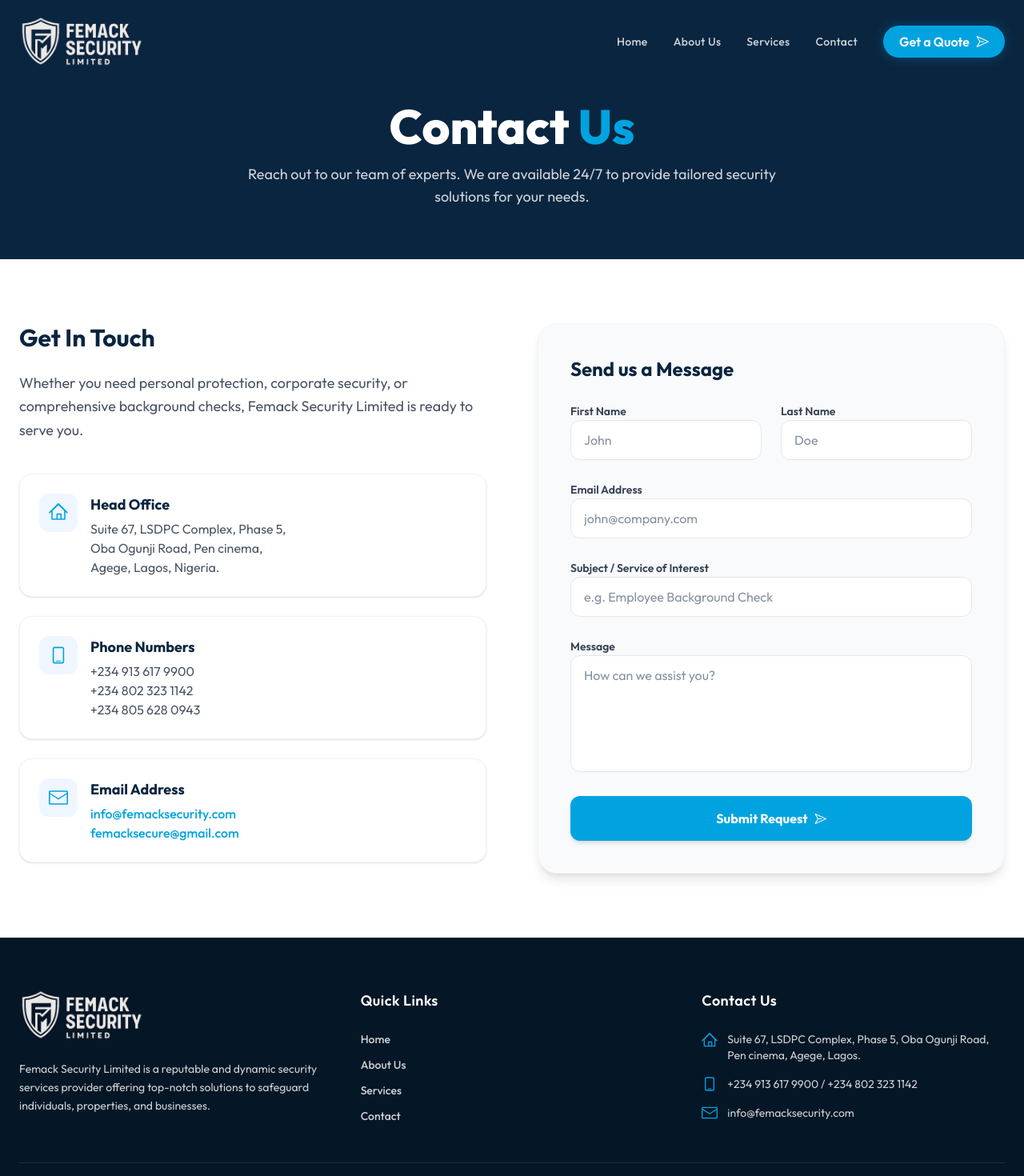
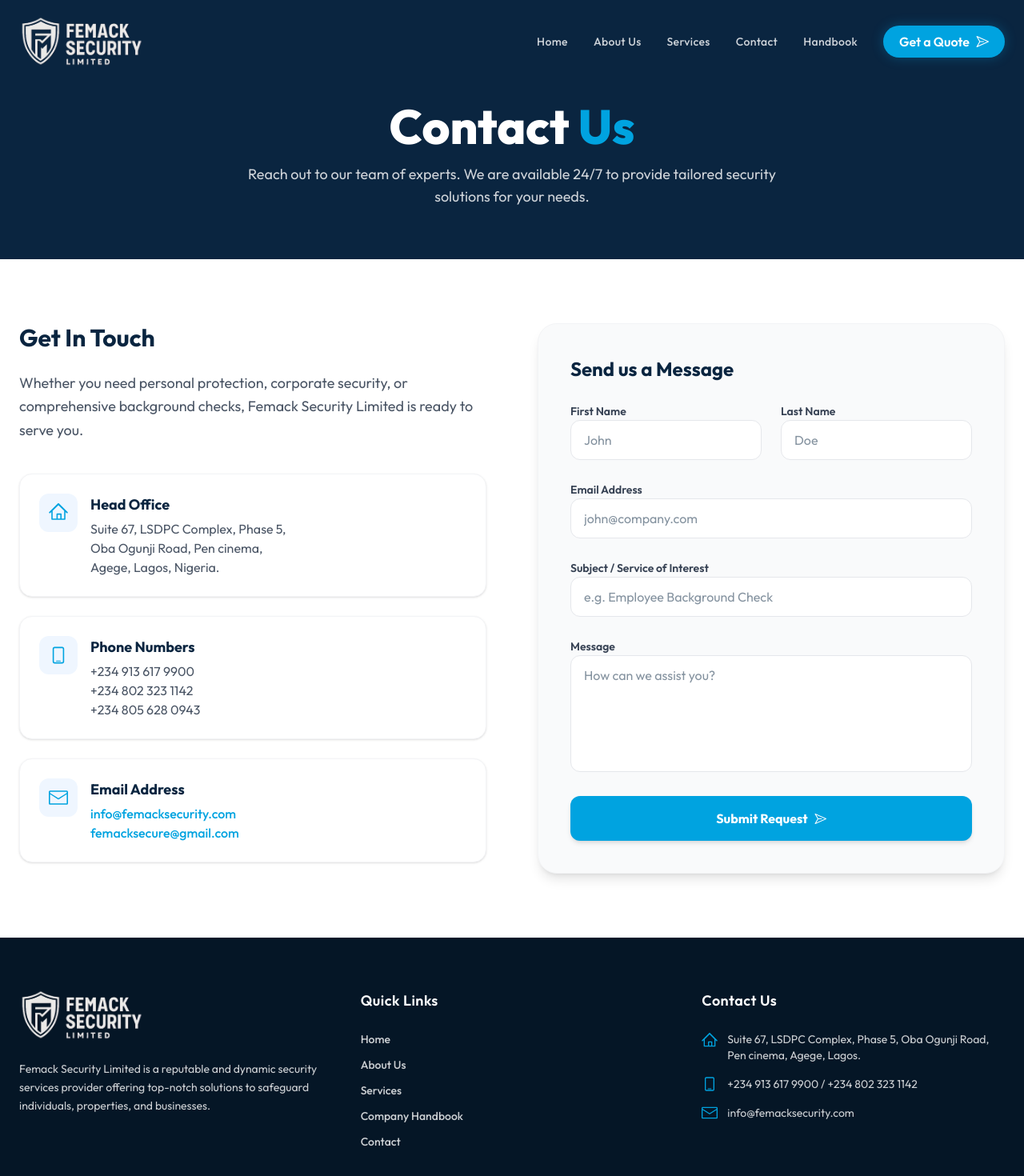
Before and after one commit to Twilight-Techy/femack-security-v2, a Next.js app: page /contact in a window 1280 px wide. Shown: the top 1470 px of the page at 80% size. Built offline with nearby package versions, Linux system fonts and the light colour scheme.

Commit message:
feat: implement responsive Navbar and Footer components with integrated company handbook link

```diff
--- a/src/components/Footer.tsx
+++ b/src/components/Footer.tsx
@@ -33,6 +33,11 @@
               </li>
               <li>
                 <Link href="/services" className="hover:text-femack-cyan transition-colors">Services</Link>
+              </li>
+              <li>
+                <a href="/documents/Femack_Security_Handbook.pdf" target="_blank" rel="noopener noreferrer" className="hover:text-femack-cyan transition-colors">
+                  Company Handbook
+                </a>
               </li>
               <li>
                 <Link href="/contact" className="hover:text-femack-cyan transition-colors">Contact</Link>
--- a/src/components/Navbar.tsx
+++ b/src/components/Navbar.tsx
@@ -55,6 +55,14 @@
               {link.name}
             </Link>
           ))}
+          <a
+            href="/documents/Femack_Security_Handbook.pdf"
+            target="_blank"
+            rel="noopener noreferrer"
+            className="text-white/80 hover:text-femack-cyan transition-colors font-medium text-sm tracking-wide"
+          >
+            Handbook
+          </a>
           <Link
             href="/contact"
             className="flex items-center gap-2 bg-femack-cyan hover:bg-femack-cyan-dark text-white px-5 py-2 rounded-full font-semibold transition-all shadow-[0_0_15px_rgba(0,163,224,0.3)] hover:shadow-[0_0_20px_rgba(0,163,224,0.6)]"
@@ -93,6 +101,15 @@
                   {link.name}
                 </Link>
               ))}
+              <a
+                href="/documents/Femack_Security_Handbook.pdf"
+                target="_blank"
+                rel="noopener noreferrer"
+                onClick={() => setMobileMenuOpen(false)}
+                className="text-white/80 hover:text-white py-2 font-medium"
+              >
+                Company Handbook
+              </a>
               <div className="pt-4 border-t border-white/10">
                 <Link
                   href="/contact"
```
Also changed, not shown: 1 other file (tests, documents, lock files or other folders).
